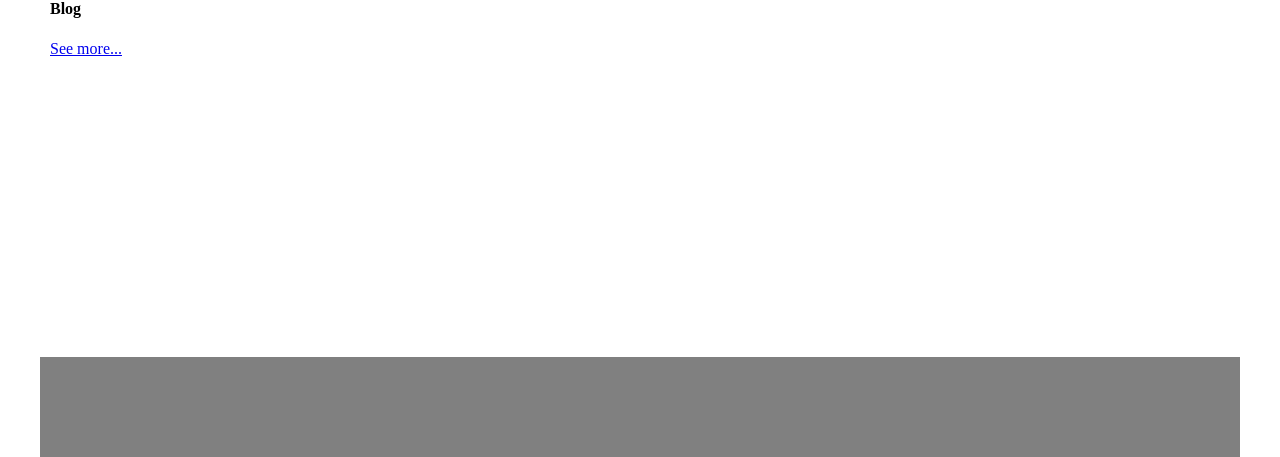
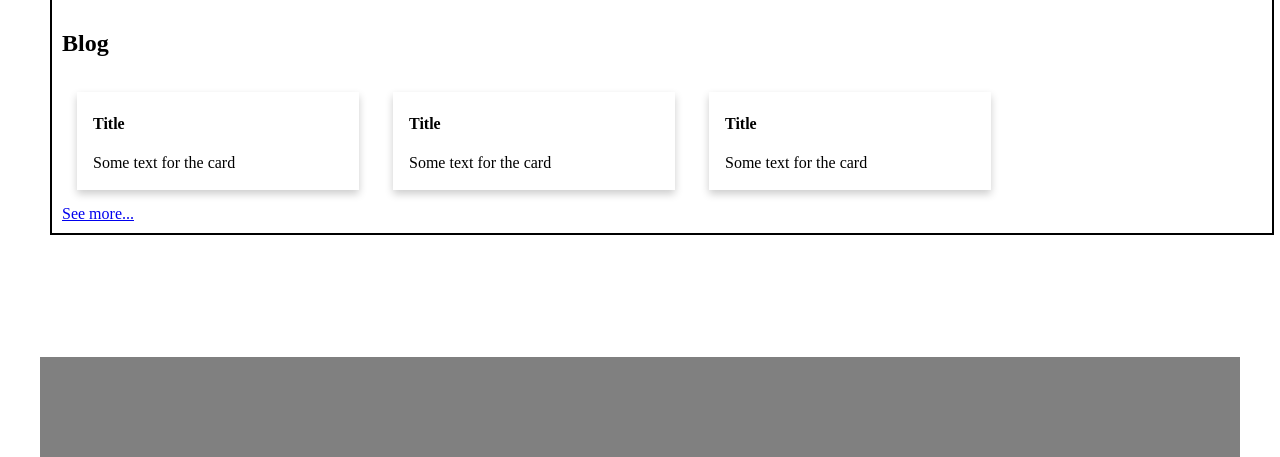
Before and after one commit to philMarius/vanilla-web-dev, a plain HTML site: page index.html in a window 1280 px wide. Shown: the part 343-800 px from the top of the page. Drawn offline with Linux system fonts and the light colour scheme; a web font is replaced by a local one.

Commit message:
Add cards

```diff
--- a/assets/css/styles.css
+++ b/assets/css/styles.css
@@ -54,7 +54,7 @@ body, html {
 
 .nav a {
   color: black;
-  font-size: 1em;
+  font-size: 1.5em;
   text-decoration: none;
   padding: 0 5px 0 5px;
 }
@@ -74,6 +74,30 @@ body, html {
   margin: 10px;
 }
 
+.blog-preview {
+  padding: 10px;
+  border: 2px solid black;
+}
+
+.card {
+  display: inline-block;
+  width: 250px;;
+  padding: 2px 16px;
+  margin: 15px;
+  box-shadow: 0 4px 8px 0 rgba(0, 0, 0, 0.2);
+  -webkit-transition: 0.3s;
+  -moz-transition: 0.3s;
+  transition: 0.3s;
+}
+
+.blog-preview a {
+ text-align: right;
+}
+
+.card:hover {
+  box-shadow: 0 8px 16px 0 rgba(0, 0, 0, 0.2);
+}
+
 .page-footer {
   order: 3;
   height: 100px;
--- a/index.html
+++ b/index.html
@@ -34,9 +34,20 @@
         </header>
         <section class="page-content page-level">
           <section class="blog-preview">
-            <h4><strong>Blog</strong></h4>
-            <section class="list">
-
+            <h2><strong>Blog</strong></h4>
+            <section>
+              <div class="card">
+                <h4>Title</h4>
+                <p>Some text for the card</p>
+              </div>
+              <div class="card">
+                <h4>Title</h4>
+                <p>Some text for the card</p>
+              </div>
+              <div class="card">
+                <h4>Title</h4>
+                <p>Some text for the card</p>
+              </div>
             </section>
             <a href="#">See more...</a>
           </section>
```
